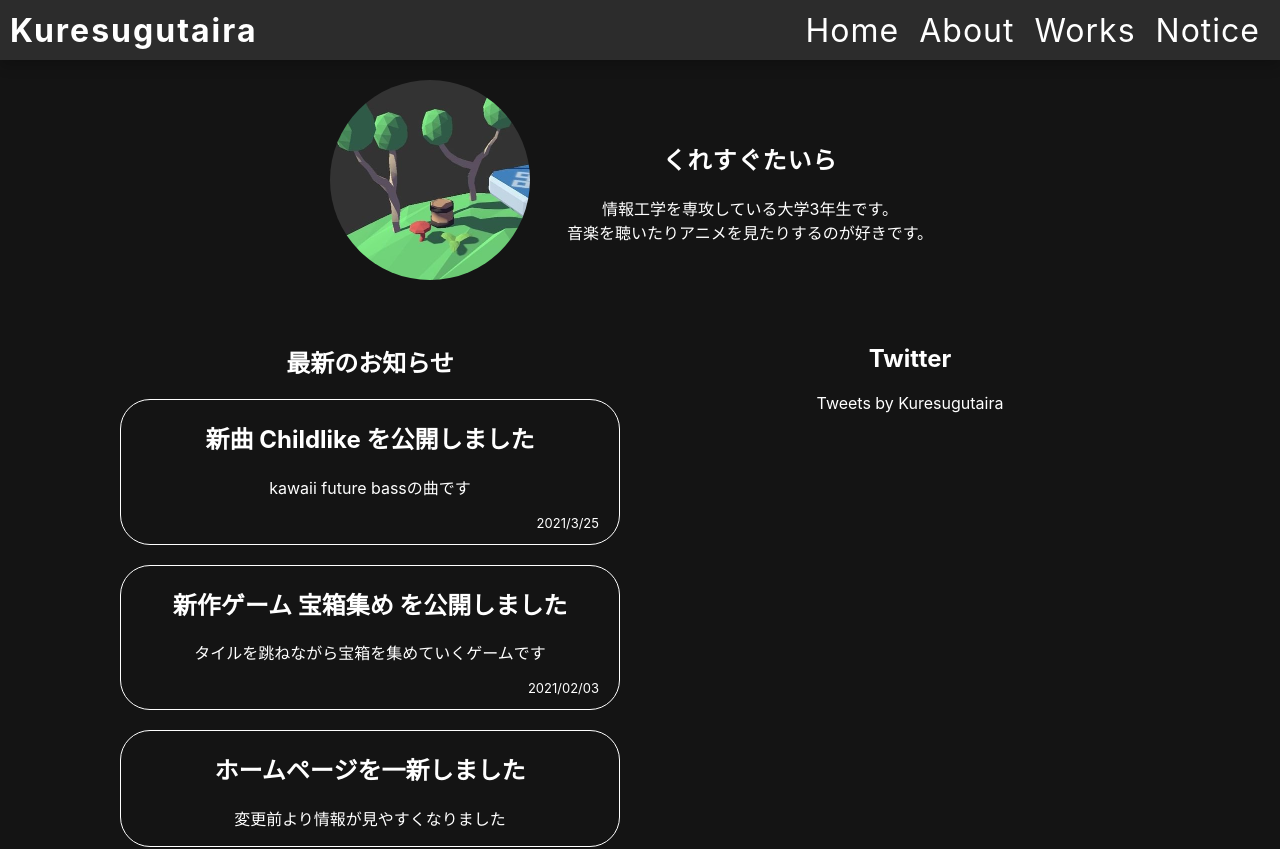
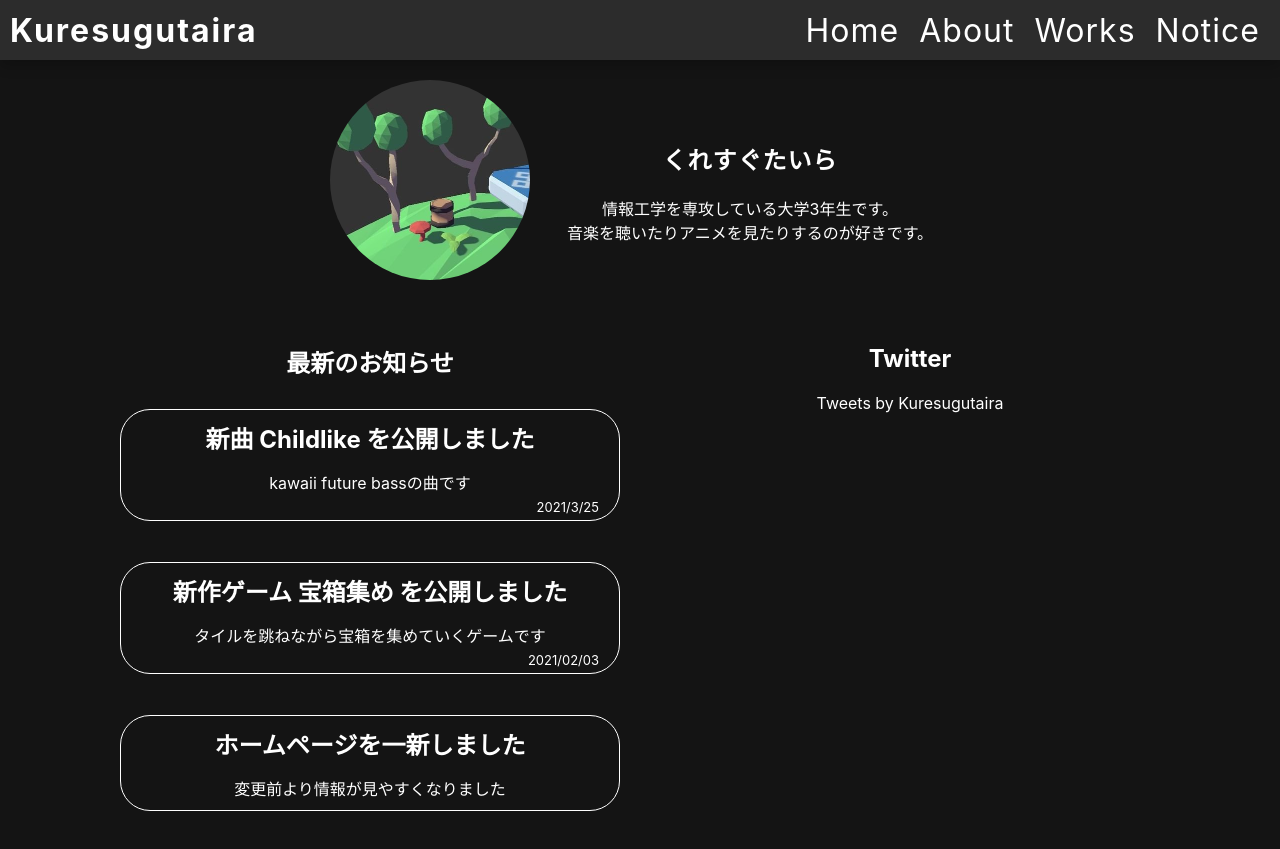
Before and after one commit to kuresugutaira/Homepage, a Next.js app: page / in a window 1280 px wide. Shown: the top 849 px of the page. Built offline with nearby package versions, Linux system fonts and the light colour scheme.

Commit message:
NoticeCardコンポーネントのレイアウトを調整

```diff
--- a/src/components/noticeCard/noticeCard.module.scss
+++ b/src/components/noticeCard/noticeCard.module.scss
@@ -1,12 +1,26 @@
 .notice_card {
+  display: flex;
+  flex-flow: column nowrap;
+  justify-content: space-between;
   border-radius: 30px;
   border-color: white;
   border: solid 1px;
   margin-bottom: 20px;
+  h2 {
+    margin: 10px 0;
+  }
+}
+
+.description {
+  margin: 5px 0;
 }
 
 .date {
   font-size: small;
   text-align: right;
-  margin-right: 20px;
+  margin: 0 20px 5px 0;
 }
+
+.no_data {
+  margin: 0 0 5px 0;
+}
--- a/src/components/noticeCard/noticeCard.tsx
+++ b/src/components/noticeCard/noticeCard.tsx
@@ -11,10 +11,13 @@ type NoticeCardProps = {
 
 function NoticeCard({ href, title, description, date, children }: NoticeCardProps): JSX.Element {
   return (
-    <Link href={href} className={styles.notice_card}>
+    <Link
+      href={href}
+      className={styles.notice_card}
+    >
       <h2>{title}</h2>
-      <p>{description}</p>
-      <p className={styles.date}>{date}</p>
+      <p className={styles.description}>{description}</p>
+      <p className={date !== undefined ? styles.date : styles.no_data}>{date}</p>
     </Link>
   );
 }
```
